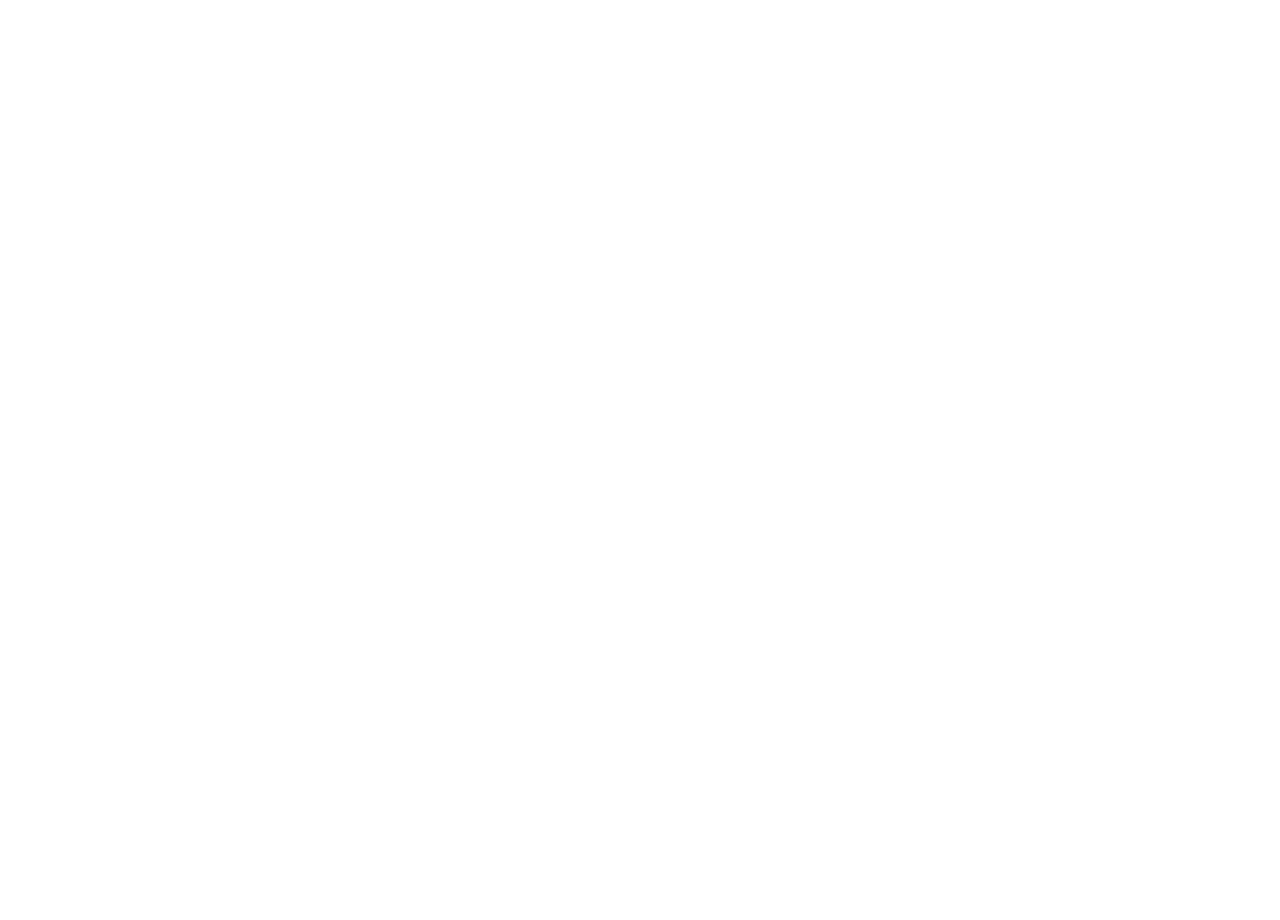
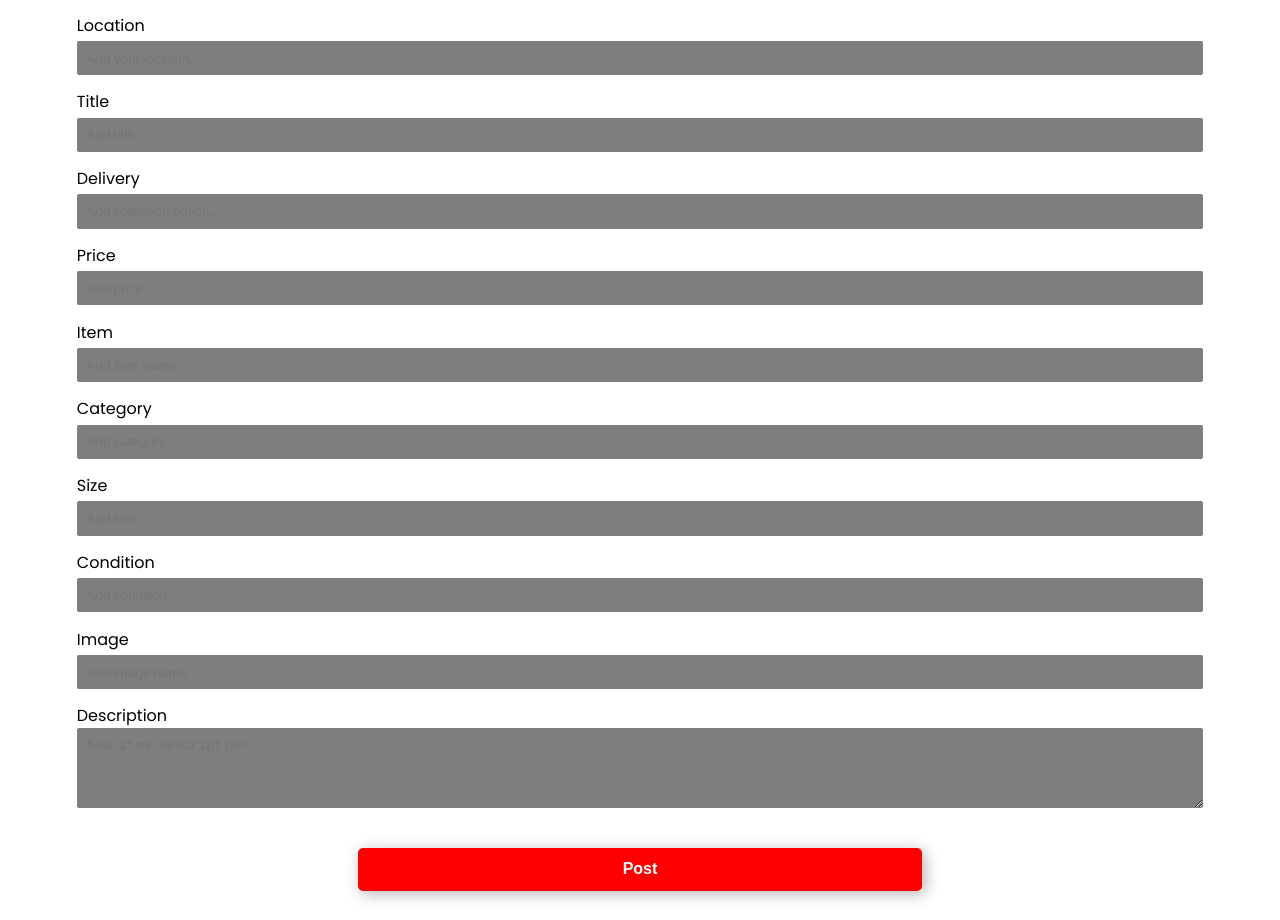
Before and after one commit to yukie-m/formativeReactApp, a React (Create React App) app: page / in a window 1280 px wide. Shown: the part 331-1251 px from the top of the page. Before the commit the page ends 800 px from the top, so only its background shows below. Built offline with nearby package versions, Linux system fonts and the light colour scheme; no server answers.

Commit message:
added scss and listitem

```diff
--- a/src/App.js
+++ b/src/App.js
@@ -11,6 +11,7 @@
       <Nav />
       <Products />
       <UserAccount />
+      <ListItem />
     </div>
   );
 }
--- a/src/Components/ListItem.jsx
+++ b/src/Components/ListItem.jsx
@@ -2,15 +2,8 @@
 import axios from "axios";
 import { useRef } from "react";
 import Modal from "react-modal";
+import "../styles/_listitems.scss";
 import { HiCheck } from "react-icons/hi";
-
-const formStyle = {
-  display: "flex",
-  flexDirection: "column",
-  gap: "1rem",
-  width: "90%",
-  margin: "auto",
-};
 
 function ListItem() {
   const nameRef = useRef();
@@ -66,86 +59,118 @@
   };
   return (
     <div>
-      <h1>List Your Item</h1>
+      <div className="title">
+        <h1>List Your Item</h1>
+      </div>
 
-      <form onSubmit={onSubmit} style={formStyle}>
+      <form onSubmit={onSubmit} className="list-form">
         <p>
-          Seller:{" "}
-          <input type="text" placeholder="Your Name" ref={sellerRef} required />
+          Seller{" "}
+          <input
+            type="text"
+            placeholder="John Smith"
+            ref={sellerRef}
+            required
+          />
         </p>
         <p>
-          Location:{" "}
-          <input type="text" placeholder="Location" ref={areaRef} required />
+          Location{" "}
+          <input
+            type="text"
+            placeholder="Add your location..."
+            ref={areaRef}
+            required
+          />
         </p>
         <p>
-          Item Name:{" "}
-          <input type="text" placeholder="Item Name" ref={nameRef} required />
+          Title{" "}
+          <input
+            type="text"
+            placeholder="Add title..."
+            ref={nameRef}
+            required
+          />
         </p>
         <p>
-          Delivery:{" "}
+          Delivery{" "}
           <input
             type="text"
-            placeholder="Collecting Way"
+            placeholder="Add collection option..."
             ref={collectingRef}
             required
           />
         </p>
         <p>
-          Price:{" "}
-          <input type="number" placeholder="Price" ref={priceRef} required />
+          Price{" "}
+          <input
+            type="number"
+            placeholder="Add price..."
+            ref={priceRef}
+            required
+          />
         </p>
         <p>
-          Item: <input type="text" placeholder="item" ref={itemRef} required />
+          Item
+          <input
+            type="text"
+            placeholder="Add item name..."
+            ref={itemRef}
+            required
+          />
         </p>
         <p>
-          Category:{" "}
+          Category{" "}
           <input
             type="text"
-            placeholder="Category"
+            placeholder="Add category..."
             ref={categoryRef}
             required
           />
         </p>
         <p>
-          Size: <input type="text" placeholder="Size" ref={sizeRef} required />
+          Size
+          <input type="text" placeholder="Add size..." ref={sizeRef} required />
         </p>
         <p>
-          Condition:{" "}
+          Condition{" "}
           <input
             type="text"
-            placeholder="Condition"
+            placeholder="Add condition..."
             ref={conditionRef}
             required
           />
         </p>
         <p>
-          Image:{" "}
-          <input type="text" placeholder="Image" ref={thumbRef} required />
+          Image{" "}
+          <input
+            type="text"
+            placeholder="Add image name..."
+            ref={thumbRef}
+            required
+          />
         </p>
         <p>
-          Description:{" "}
+          Description{" "}
           <textarea
             name="w3review"
             rows="4"
             cols="50"
-            placeholder="Description"
+            placeholder="Add item description..."
             ref={descriptionRef}
             required
           />
         </p>
-        <button onClick={openModal} className="create-btn">
-          SUBMIT
-        </button>
+        <div className="post-button">
+          <button onClick={openModal}>Post</button>
+        </div>
       </form>
       <Modal
         isOpen={modalIsOpen}
         onRequestClose={closeModal}
         ariaHideApp={false}
-        // className="modal-thankyou"
       >
         <button onClick={closeModal}>close</button>
-        <h1 className="xxxx">Thank you!</h1>
-        <p>You listed Item Successfully ♡</p>
+        <HiCheck size={72} color={"#fe0000"} />
       </Modal>
     </div>
   );
```
